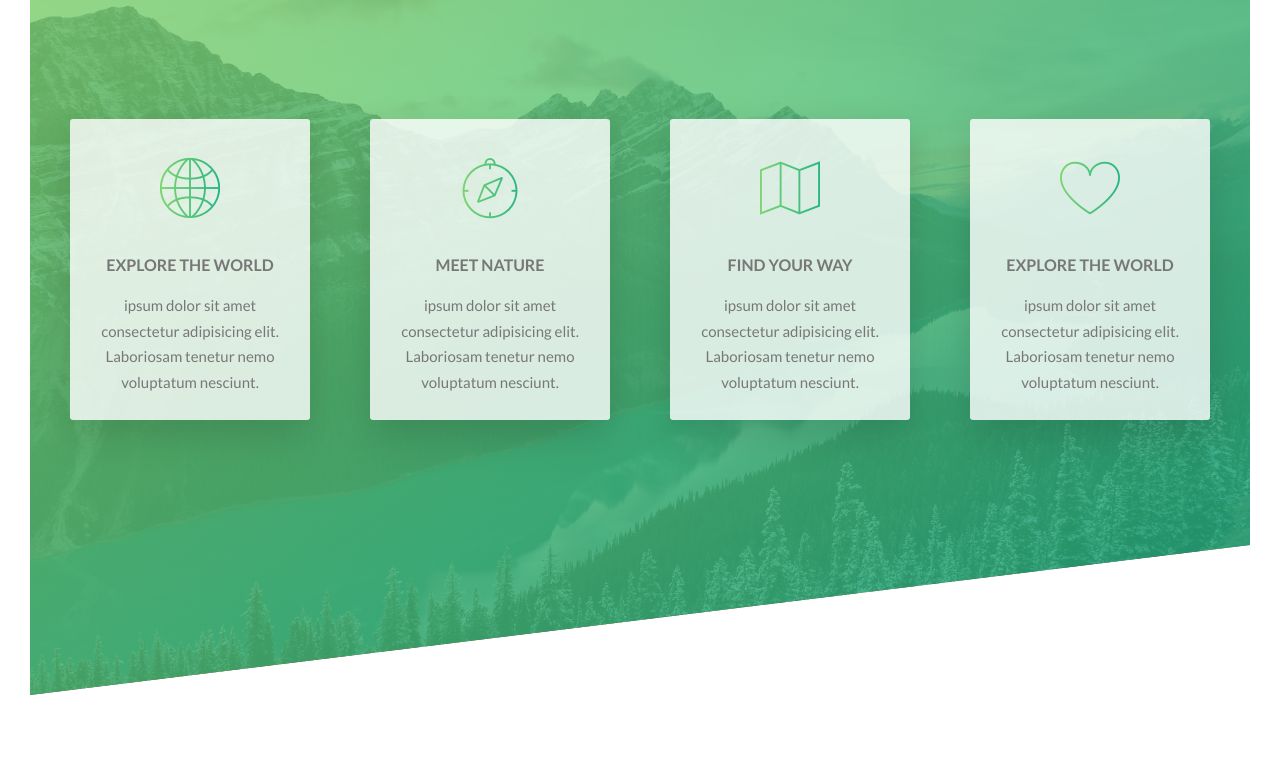
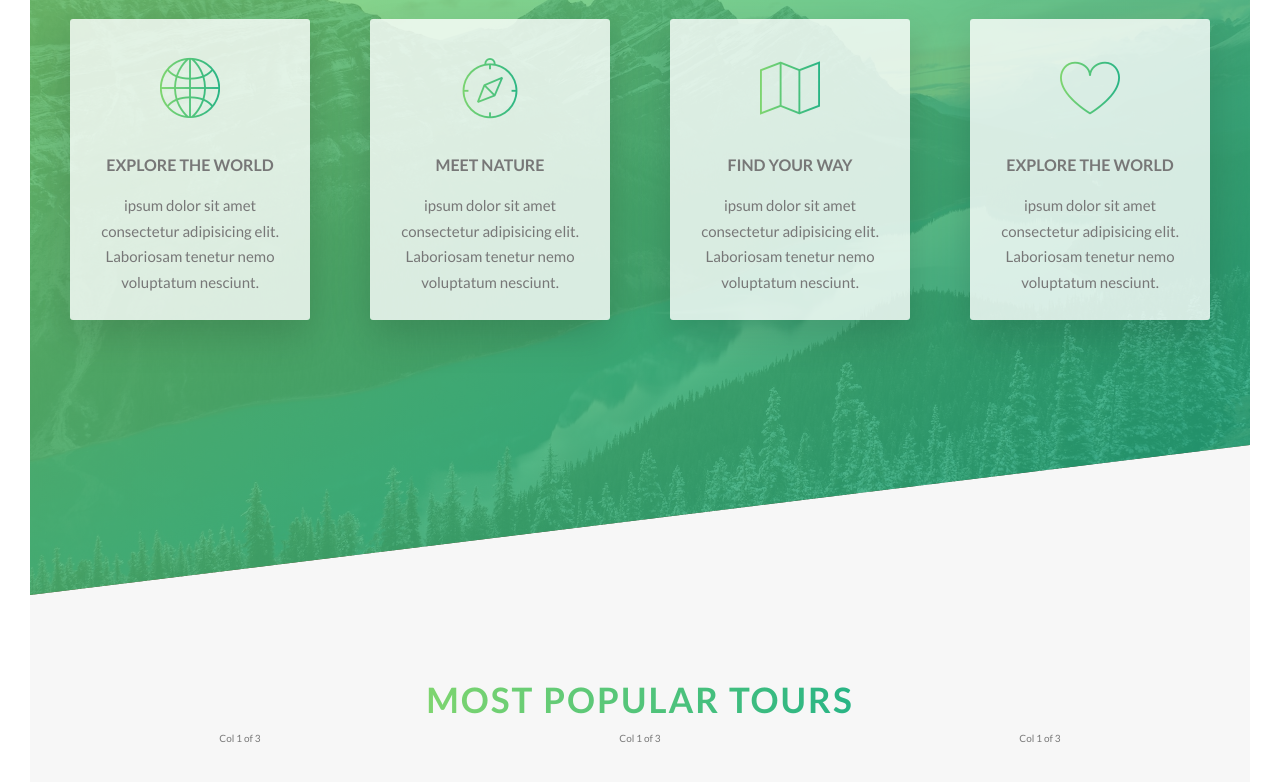
Before and after one commit to CarlosRGL/CSS-course, a website: page Natours/index.html in a window 1280 px wide. Shown: the part 1692-2474 px from the top of the page. Before the commit the page ends 2387 px from the top, so only its background shows below. Drawn offline with Linux system fonts and the light colour scheme.

Commit message:
section tours markup

```diff
--- a/Natours/index.html
+++ b/Natours/index.html
@@ -103,7 +103,25 @@
                     </div>
                 </div>
             </div>
+        </section>
 
+        <section class="section-tours">
+            <div class="u-center-text u-margin-bottom-big">
+                <h2 class="heading-secondary">
+                    Most popular tours
+                </h2>
+                <div class="row">
+                    <div class="col-1-of-3">
+                        Col 1 of 3
+                    </div>
+                    <div class="col-1-of-3">
+                        Col 1 of 3
+                    </div>
+                    <div class="col-1-of-3">
+                        Col 1 of 3
+                    </div>
+                </div>
+            </div>
         </section>
     </main>
 
--- a/Natours/sass/pages/_home.scss
+++ b/Natours/sass/pages/_home.scss
@@ -5,6 +5,7 @@
 }
 
 .section-features {
+  margin-top: -10rem;
   padding: 20rem 0;
   background-image: linear-gradient(
       to right bottom,
@@ -19,3 +20,9 @@
     transform: skewY(7deg);
   }
 }
+
+.section-tours {
+  background-color: $color-grey-light-1;
+  padding: 25rem 0 50rem 0;
+  margin-top: -10rem;
+}
```
Also changed, not shown: Natours/css/style.css.
